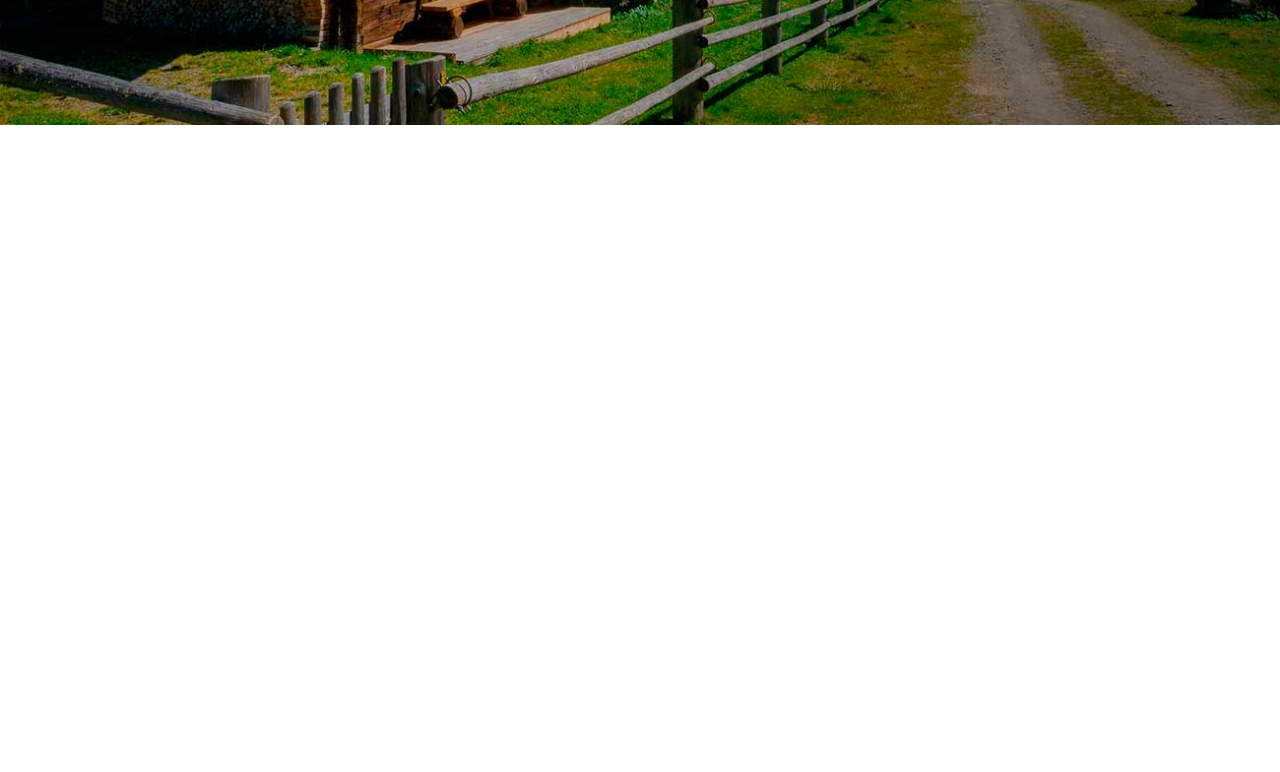
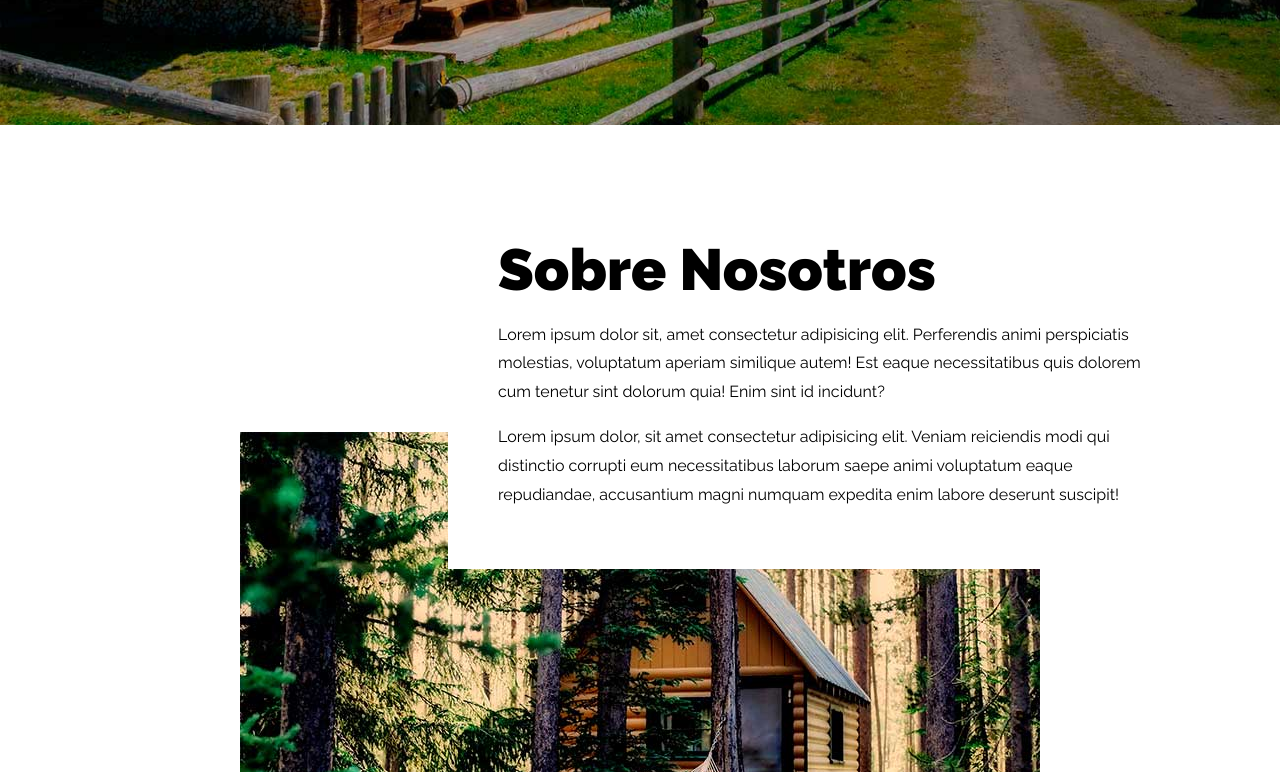
Before and after one commit to antvhell/arquitectura-css, a plain HTML site: page index.html in a window 1280 px wide. Shown: the part 535-1307 px from the top of the page. Before the commit the page ends 800 px from the top, so only its background shows below. Drawn offline with Linux system fonts and the light colour scheme.

Commit message:
Seccion Sobre Nosotros

```diff
--- a/css/style.css
+++ b/css/style.css
@@ -36,6 +36,7 @@ h1,
 h2,
 h3 {
   font-weight: 900;
+  line-height: 1.2;
   margin: 1rem 0 4rem 0;
 }
 
@@ -210,3 +211,34 @@ img {
   margin: 0;
   line-height: 1;
 }
+
+/* Nosotros */
+.nosotros {
+  display: grid;
+  grid-template-rows: repeat(2, 1fr);
+  background-image: url(../img/nosotros.jpg);
+  background-repeat: no-repeat;
+  background-position: bottom center;
+}
+
+@media (min-width: 992px) {
+  .nosotros {
+    grid-template-columns: repeat(3, 1fr);
+  }
+}
+
+.contenido-nosotros {
+  background-color: var(--blanco);
+  padding: 5rem;
+}
+
+@media (min-width: 992px) {
+  .contenido-nosotros {
+    grid-column: 2/4;
+  }
+}
+
+.contenido-nosotros h2,
+.contenido-nosotros p {
+  margin-bottom: 1rem;
+}
--- a/index.html
+++ b/index.html
@@ -38,7 +38,18 @@
             </div>
 
         </div>
+    </header>
 
-    </header>
+    <section>
+        <div class="contenedor mt-5 nosotros">
+            <div class="contenido-nosotros">
+                <h2>Sobre Nosotros</h2>
+                <p>Lorem ipsum dolor sit, amet consectetur adipisicing elit. Perferendis animi perspiciatis molestias, voluptatum aperiam similique autem! Est eaque necessitatibus quis dolorem cum tenetur sint dolorum quia! Enim sint id incidunt?</p>
+                <p>Lorem ipsum dolor, sit amet consectetur adipisicing elit. Veniam reiciendis modi qui distinctio corrupti eum necessitatibus laborum saepe animi voluptatum eaque repudiandae, accusantium magni numquam expedita enim labore deserunt suscipit!</p>
+            </div>
+        </div>
+    </section>
+
+
 </body>
 </html>
```
